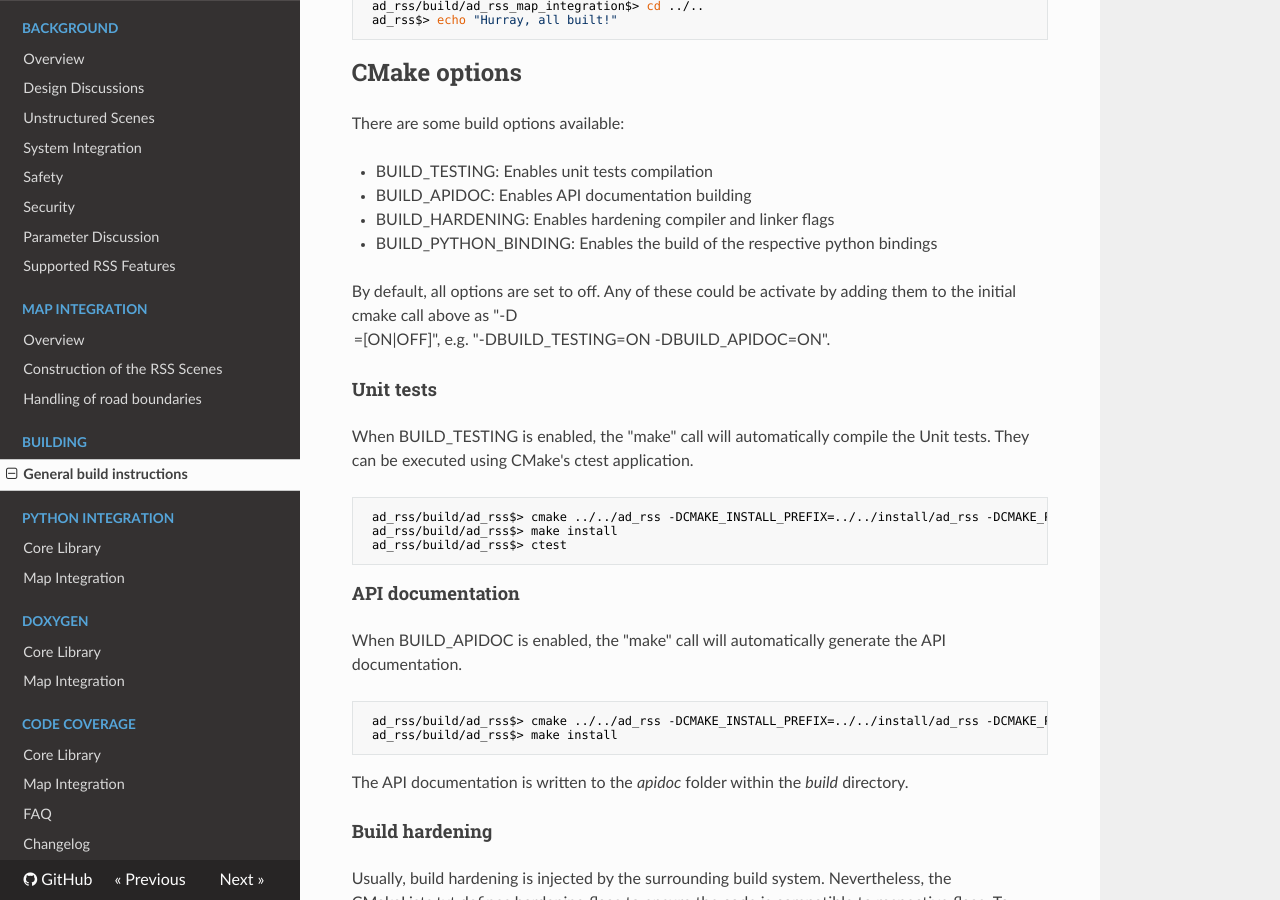
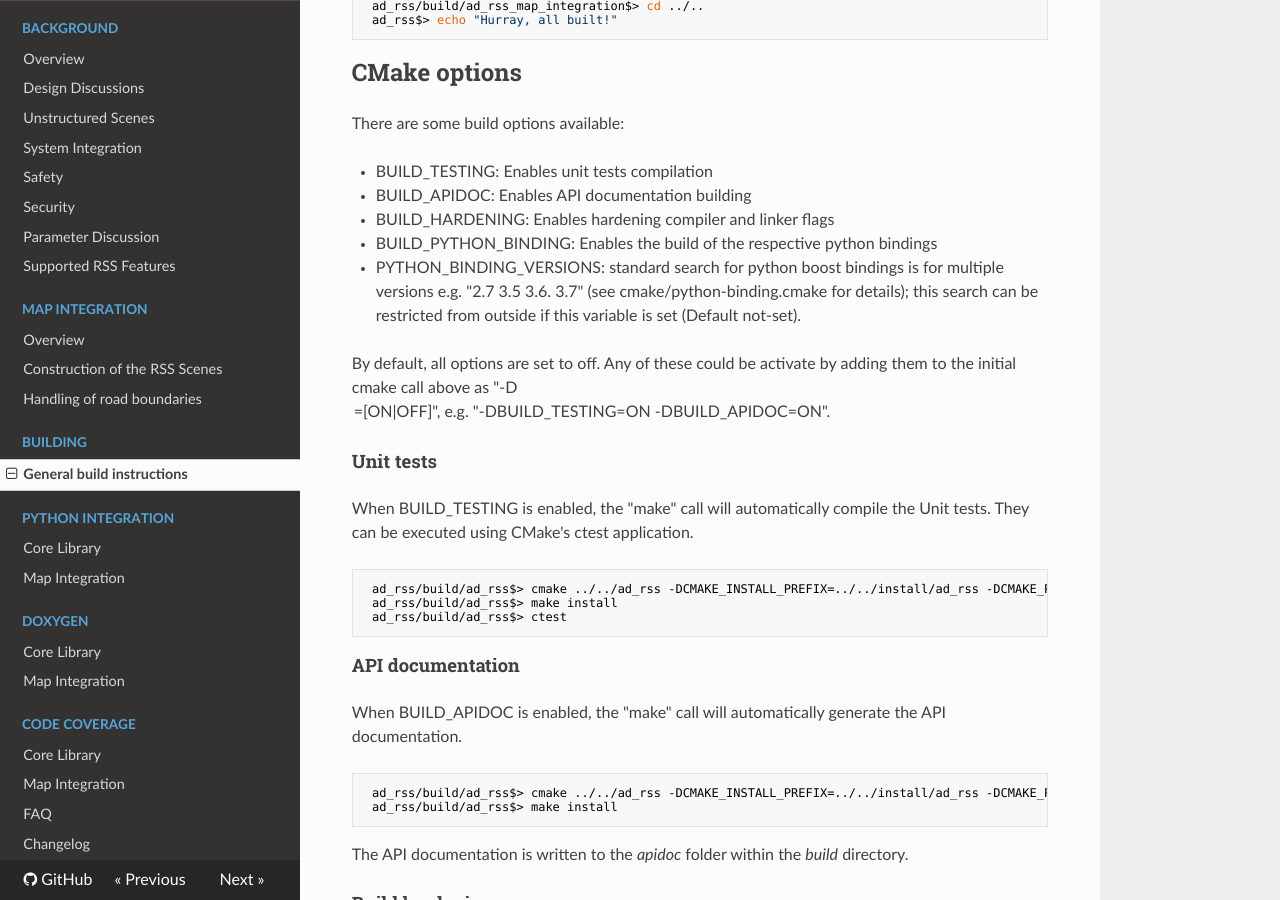
Before and after one commit to intel/ad-rss-lib, an MkDocs documentation site: the page built from doc/BUILDING.md, in a window 1280 px wide and 900 px high, scrolled down 2794 px. Built offline with MkDocs 1.6.1, drawn with Linux system fonts in a browser that asks for light colours; nearby versions of some CDN libraries.

Commit message:
Support to restrict Python version search

```diff
--- a/doc/BUILDING.md
+++ b/doc/BUILDING.md
@@ -122,6 +122,7 @@
  - BUILD_APIDOC: Enables API documentation building
  - BUILD_HARDENING: Enables hardening compiler and linker flags
  - BUILD_PYTHON_BINDING: Enables the build of the respective python bindings
+ - PYTHON_BINDING_VERSIONS: standard search for python boost bindings is for multiple versions e.g. "2.7 3.5 3.6. 3.7" (see cmake/python-binding.cmake for details); this search can be restricted from outside if this variable is set (Default not-set).
 
 By default, all options are set to off. Any of these could be activate by adding them to the initial cmake call above as "-D<OPTION>=[ON|OFF]",
 e.g. "-DBUILD_TESTING=ON -DBUILD_APIDOC=ON".
```
Also changed, not shown: 1 other file.
